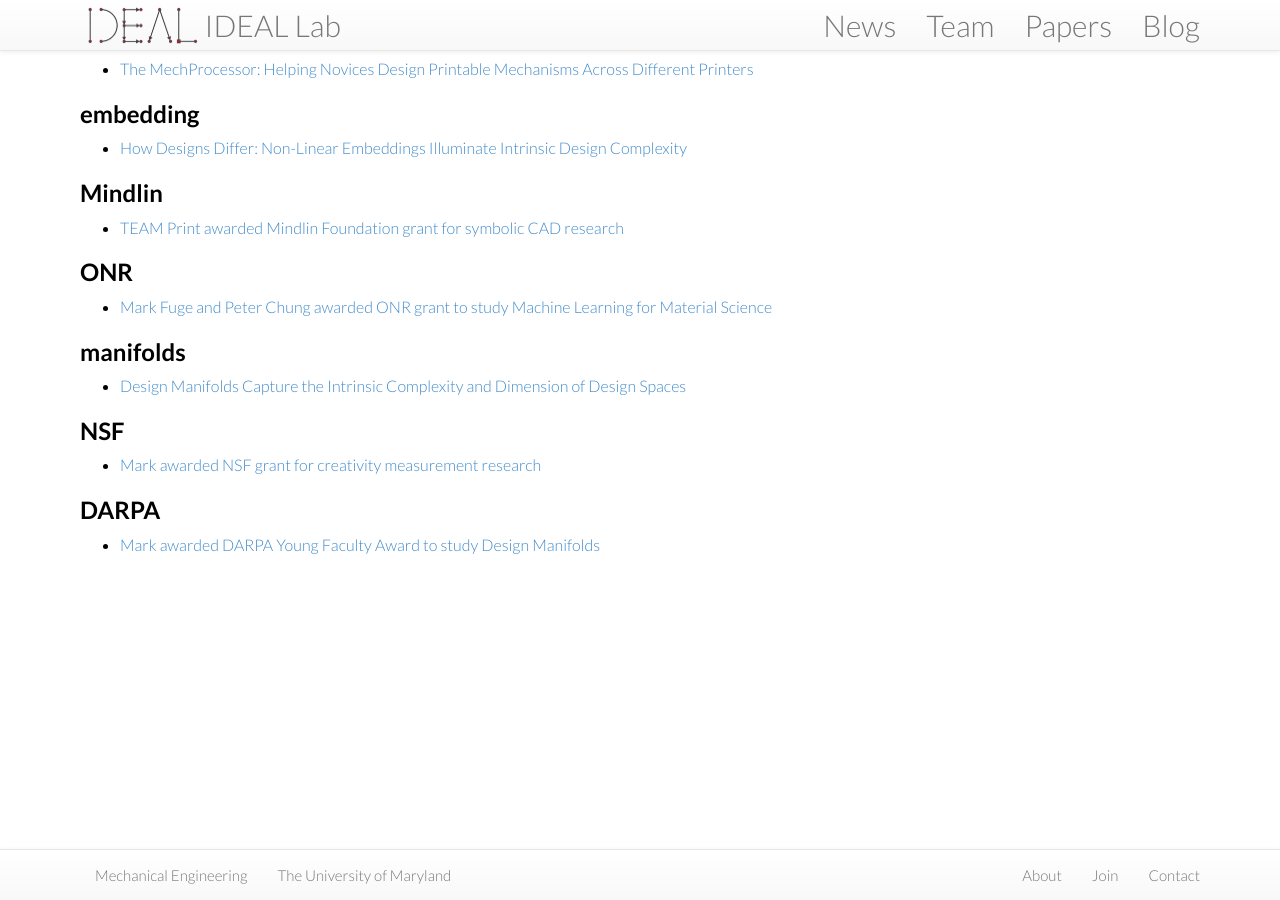
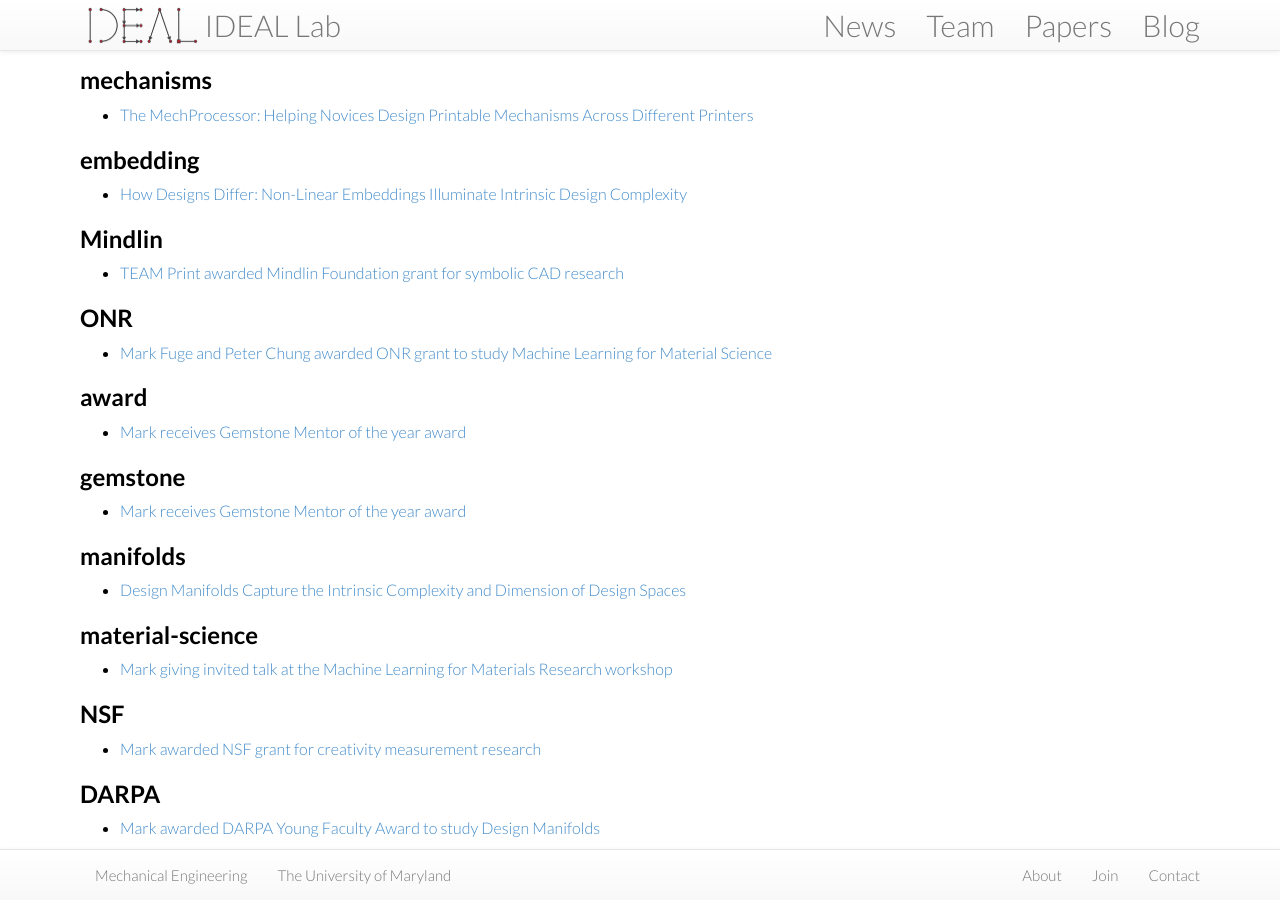
Before and after one commit to IDEALLab/ideallab.github.io, a Jekyll site: the page built from tags.html, in a window 1280 px wide and 900 px high, scrolled down 3073 px. Built offline with Jekyll 4.4.1, drawn with Linux system fonts in a browser that asks for light colours; nearby versions of some CDN libraries; some of the changed text lies outside the part shown.

Commit message:
Updating some news articles

```diff
--- a/index.html
+++ b/index.html
@@ -102,7 +102,7 @@ categories:
 	</div>
 	<div class="col-md-4">
 		<div class="head">
-			<a class="off" href="/blog/">Posts</a>
+			<a class="off" href="/blog/">New Posts</a>
 		</div>
 		<div class="bigspacer"></div>
 		<div class="feedbox pad-left">
@@ -136,12 +136,12 @@ categories:
 	</div>
 	<div class="col-md-4">
 		<div class="head">
-			<a class="off" href="/papers/">Papers
+			<a class="off" href="/papers/">New Papers
 			</a>
 		</div>
 		<div class="bigspacer"></div>
 		<div class="feedbox pad-left">
-			{% for paper in site.categories.papers limit:4 %}
+			{% for paper in site.categories.papers limit:5 %}
 				<div class="note-title">
 					<i class="fa fa-file-text-o fa-fw"></i>
 					<a class="off" href="{{ paper.url }}">
--- /dev/null
+++ b/news/_posts/2017-04-30-fuge-gemstone-mentor-award.md
@@ -0,0 +1,11 @@
+---
+layout: news
+title: "Mark receives Gemstone Mentor of the year award"
+author: "Mark Fuge"
+author_handle: "fuge"
+image: /assets/images/news/default-news.png
+category: news
+tags: [award,gemstone]
+---
+
+Dr. Mark Fuge has been awarded the [Gemstone Mentor of the Year Award](http://www.gemstone.umd.edu/academics/awards.html) for his work with UMD's [Gemstone program](http://www.gemstone.umd.edu/) an undergraduate research program.
--- /dev/null
+++ b/news/_posts/2017-06-01-umd-mlmr17-talk.md
@@ -0,0 +1,13 @@
+---
+layout: news
+title: "Mark giving invited talk at the Machine Learning for Materials Research workshop"
+author: "Mark Fuge"
+author_handle: "fuge"
+image: /assets/images/news/default-news.png
+category: news
+tags: [talk, material-science, machine-learning]
+---
+
+[Mark] will be giving a talk entitled "Designing with Data: How machine learning is morphing human, product, and system design" at the [Machine Learning for Materials Research Workshop](https://www.nanocenter.umd.edu/events/mlmr/) on June, 30th. Come check it out.
+
+[Mark]: /team/mark-fuge/
```
Also changed, not shown: team/_posts/2014-08-01-mark-fuge.md (+1 -1 lines).
